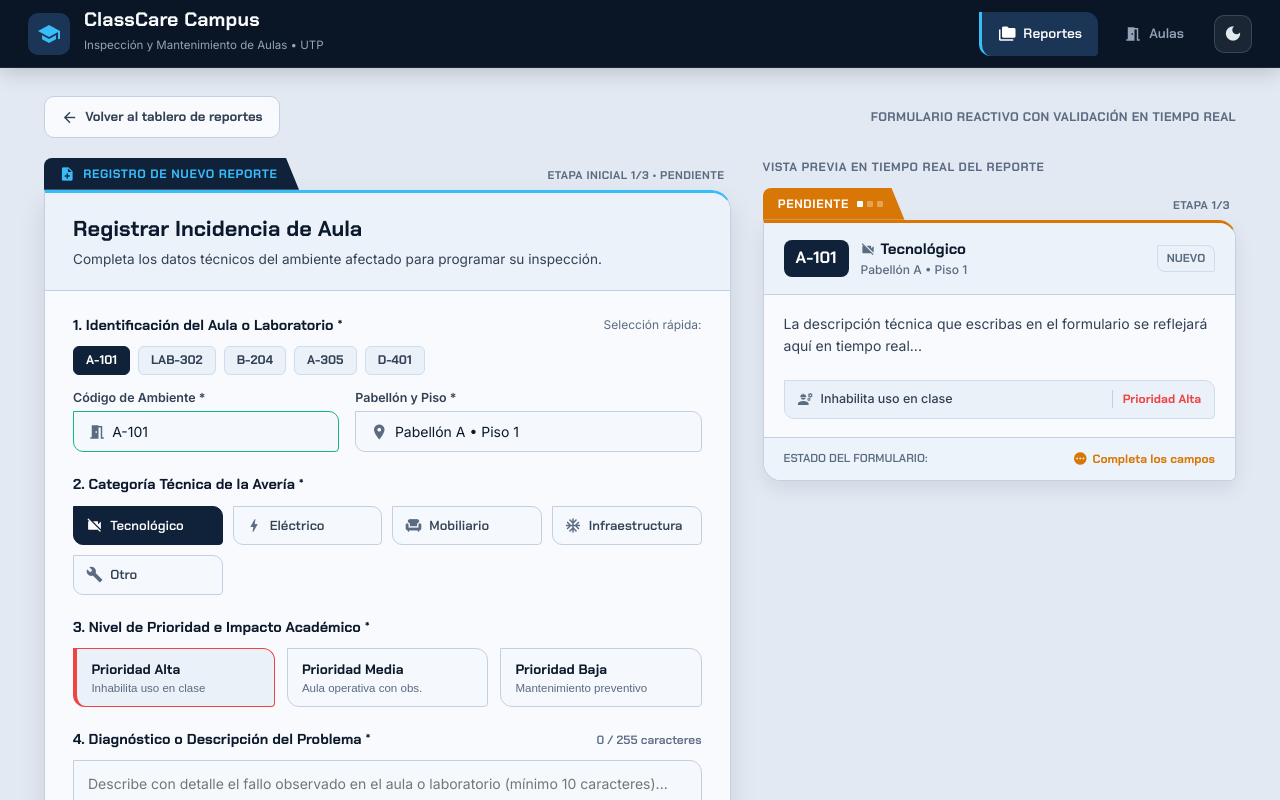
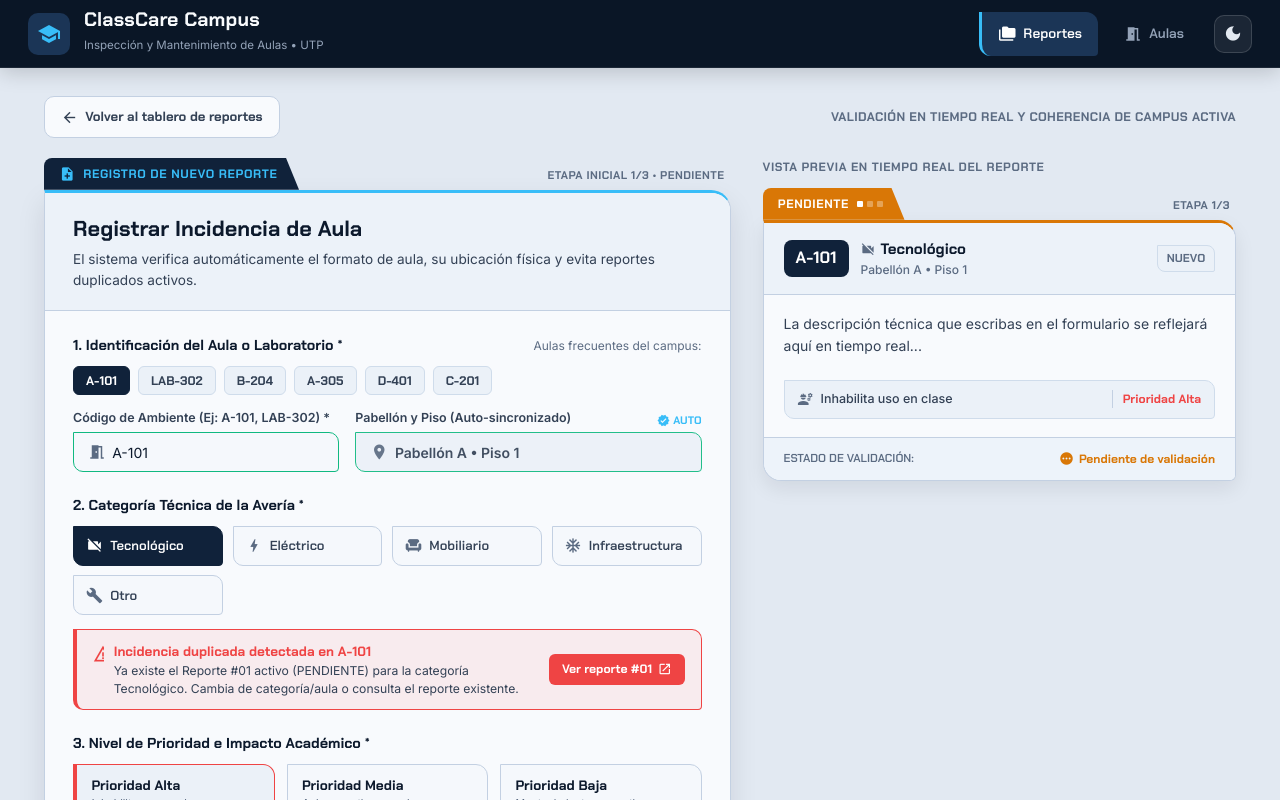
Before and after one commit to Alen-joestar/ClassCareUTP, an Angular app in the folder frontend/: page /reportes/nuevo in a window 1280 px wide. Both pictures are taken after a click on the button "A-101". Shown: the top 800 px of the page. Built offline with nearby package versions, Linux system fonts and the light colour scheme.

Commit message:
feat(frontend): agregar validaciones avanzadas de formato de aula, coherencia automatica de pabellon, diagnostico real y deteccion de duplicados activos

```diff
--- a/frontend/src/app/components/reporte-form/reporte-form.component.html
+++ b/frontend/src/app/components/reporte-form/reporte-form.component.html
@@ -8,7 +8,7 @@
     </a>
 
     <span class="form-hint">
-      FORMULARIO REACTIVO CON VALIDACIÓN EN TIEMPO REAL
+      VALIDACIÓN EN TIEMPO REAL Y COHERENCIA DE CAMPUS ACTIVA
     </span>
   </nav>
 
@@ -29,18 +29,18 @@
           <div>
             <h2 class="form-title">Registrar Incidencia de Aula</h2>
             <p class="form-subtitle">
-              Completa los datos técnicos del ambiente afectado para programar su inspección.
+              El sistema verifica automáticamente el formato de aula, su ubicación física y evita reportes duplicados activos.
             </p>
           </div>
         </header>
 
         <form [formGroup]="reporteForm" (ngSubmit)="onSubmit()" novalidate class="reactive-form">
 
-          <!-- Selección rápida de aula + Input de Código y Ubicación -->
+          <!-- Selección rápida de aula + Input de Código y Ubicación Autocompletada -->
           <div class="field-group">
             <div class="label-row">
               <label for="aulaIdInput" class="field-label">1. Identificación del Aula o Laboratorio *</label>
-              <span class="quick-pick-caption">Selección rápida:</span>
+              <span class="quick-pick-caption">Aulas frecuentes del campus:</span>
             </div>
 
             <div class="quick-rooms-row">
@@ -48,7 +48,7 @@
                 <button
                   type="button"
                   class="room-chip"
-                  [class.active]="f.aulaId.value.toUpperCase() === aula.codigo"
+                  [class.active]="f.aulaId.value.trim().toUpperCase() === aula.codigo"
                   (click)="seleccionarAulaRapida(aula)">
                   {{ aula.codigo }}
                 </button>
@@ -57,7 +57,7 @@
 
             <div class="two-cols-inputs">
               <div class="input-wrapper">
-                <label for="aulaIdInput" class="sub-label">Código de Ambiente *</label>
+                <label for="aulaIdInput" class="sub-label">Código de Ambiente (Ej: A-101, LAB-302) *</label>
                 <div
                   class="m3-field-box"
                   [class.field-invalid]="f.aulaId.invalid && (f.aulaId.touched || f.aulaId.dirty)"
@@ -67,7 +67,7 @@
                     id="aulaIdInput"
                     type="text"
                     formControlName="aulaId"
-                    placeholder="Ej: A-101, LAB-302"
+                    placeholder="Pabellón (A-E o LAB) + Piso + Aula"
                     autocomplete="off"
                   />
                 </div>
@@ -76,34 +76,31 @@
                   <div class="error-msg" role="alert">
                     @if (f.aulaId.errors?.['required']) {
                       <span>El código del aula es obligatorio.</span>
-                    } @else if (f.aulaId.errors?.['pattern']) {
-                      <span>Usa solo letras, números y guiones (ej. A-101).</span>
-                    } @else if (f.aulaId.errors?.['minlength'] || f.aulaId.errors?.['maxlength']) {
-                      <span>Debe tener entre 3 y 12 caracteres.</span>
+                    } @else if (f.aulaId.errors?.['formatoAulaCampus']) {
+                      <span>Formato inválido. Usa Pabellón (A–E o LAB) + guion + 3 dígitos de piso/aula (ej. A-101, B-204, LAB-302).</span>
                     }
                   </div>
                 }
               </div>
 
               <div class="input-wrapper">
-                <label for="ubicacionInput" class="sub-label">Pabellón y Piso *</label>
-                <div
-                  class="m3-field-box"
-                  [class.field-invalid]="f.aulaUbicacion.invalid && (f.aulaUbicacion.touched || f.aulaUbicacion.dirty)">
+                <div class="label-row">
+                  <label for="ubicacionInput" class="sub-label">Pabellón y Piso (Auto-sincronizado)</label>
+                  <span class="auto-sync-tag">
+                    <mat-icon>verified</mat-icon>
+                    <span>AUTO</span>
+                  </span>
+                </div>
+                <div class="m3-field-box m3-field-box--readonly" [class.field-valid]="f.aulaId.valid">
                   <mat-icon>place</mat-icon>
                   <input
                     id="ubicacionInput"
                     type="text"
                     formControlName="aulaUbicacion"
-                    placeholder="Ej: Pabellón A • Piso 1"
+                    readonly
+                    aria-readonly="true"
                   />
                 </div>
-
-                @if (f.aulaUbicacion.invalid && (f.aulaUbicacion.touched || f.aulaUbicacion.dirty)) {
-                  <div class="error-msg" role="alert">
-                    <span>Indica el pabellón y piso (mínimo 5 caracteres).</span>
-                  </div>
-                }
               </div>
             </div>
           </div>
@@ -123,6 +120,25 @@
                 </button>
               }
             </div>
+
+            <!-- Alerta de Validación Nivel 2: Reporte Duplicado Activo -->
+            @if (reporteForm.errors?.['reporteDuplicado']; as dup) {
+              <div class="duplicate-alert-box" role="alert">
+                <div class="duplicate-alert-copy">
+                  <mat-icon>warning_amber</mat-icon>
+                  <div>
+                    <strong>Incidencia duplicada detectada en {{ dup.aulaId }}</strong>
+                    <span>
+                      Ya existe el Reporte #{{ formatCount(dup.id) }} activo ({{ dup.estado }}) para la categoría {{ getCategoriaActual().label }}. Cambia de categoría/aula o consulta el reporte existente.
+                    </span>
+                  </div>
+                </div>
+                <a [routerLink]="['/reportes', dup.id]" class="duplicate-link-btn">
+                  <span>Ver reporte #{{ formatCount(dup.id) }}</span>
+                  <mat-icon>open_in_new</mat-icon>
+                </a>
+              </div>
+            }
           </div>
 
           <!-- Nivel de Prioridad e Impacto -->
@@ -143,14 +159,14 @@
             </div>
           </div>
 
-          <!-- Descripción Técnica con Contador en Tiempo Real -->
+          <!-- Descripción Técnica con Contador de Caracteres Reales (sin espacios extremos) -->
           <div class="field-group">
             <div class="label-row">
               <label for="descripcionInput" class="field-label">4. Diagnóstico o Descripción del Problema *</label>
               <span
                 class="char-counter"
-                [class.counter-warn]="f.descripcion.value.length > 230">
-                {{ f.descripcion.value.length }} / 255 caracteres
+                [class.counter-warn]="getCaracteresReales() > 230">
+                {{ getCaracteresReales() }} / 255 caracteres útiles
               </span>
             </div>
 
@@ -162,15 +178,17 @@
                 id="descripcionInput"
                 rows="4"
                 formControlName="descripcion"
-                placeholder="Describe con detalle el fallo observado en el aula o laboratorio (mínimo 10 caracteres)..."></textarea>
+                placeholder="Describe el problema con al menos 2 palabras descriptivas y 10 caracteres útiles (ej: Proyector sin señal HDMI en el aula)..."></textarea>
             </div>
 
             @if (f.descripcion.invalid && (f.descripcion.touched || f.descripcion.dirty)) {
               <div class="error-msg" role="alert">
-                @if (f.descripcion.errors?.['required']) {
-                  <span>La descripción técnica del problema es obligatoria.</span>
-                } @else if (f.descripcion.errors?.['minlength']) {
-                  <span>Detalla mejor la incidencia (mínimo 10 caracteres, actual: {{ f.descripcion.value.length }}).</span>
+                @if (f.descripcion.errors?.['required'] || f.descripcion.errors?.['soloEspacios']) {
+                  <span>La descripción no puede estar vacía ni contener solo espacios en blanco.</span>
+                } @else if (f.descripcion.errors?.['minlengthReal']) {
+                  <span>Escribe al menos 10 caracteres reales sin contar espacios vacíos (actual: {{ getCaracteresReales() }}).</span>
+                } @else if (f.descripcion.errors?.['diagnosticoIncoherente']) {
+                  <span>Ingresa una descripción real con al menos 2 palabras con sentido técnico (sin caracteres repetidos).</span>
                 } @else if (f.descripcion.errors?.['maxlength']) {
                   <span>Has superado el máximo permitido de 255 caracteres.</span>
                 }
@@ -227,7 +245,7 @@
                     <span>{{ getCategoriaActual().label }}</span>
                   </span>
                   <span class="room-location">
-                    {{ f.aulaUbicacion.value.trim() || 'Pabellón Central • Campus UTP' }}
+                    {{ f.aulaUbicacion.value }}
                   </span>
                 </div>
               </div>
@@ -253,12 +271,12 @@
           </div>
 
           <div class="card-footer">
-            <span class="ticket-date">ESTADO DEL FORMULARIO:</span>
+            <span class="ticket-date">ESTADO DE VALIDACIÓN:</span>
             <span
               class="validation-status-tag"
               [class.valid]="reporteForm.valid">
               <mat-icon>{{ reporteForm.valid ? 'check_circle' : 'pending' }}</mat-icon>
-              <span>{{ reporteForm.valid ? 'Listo para registrar' : 'Completa los campos' }}</span>
+              <span>{{ reporteForm.valid ? 'Listo para registrar' : 'Pendiente de validación' }}</span>
             </span>
           </div>
         </div>
--- a/frontend/src/app/components/reporte-form/reporte-form.component.scss
+++ b/frontend/src/app/components/reporte-form/reporte-form.component.scss
@@ -255,6 +255,98 @@
 
   &.field-valid {
     border-color: #10B981;
+  }
+
+  &--readonly {
+    background-color: var(--impact-bg);
+    opacity: 0.92;
+
+    input {
+      cursor: default;
+      font-weight: 600;
+      color: var(--text-secondary);
+    }
+  }
+}
+
+.auto-sync-tag {
+  font-family: var(--font-display);
+  font-size: 0.68rem;
+  font-weight: 700;
+  color: #38BDF8;
+  display: inline-flex;
+  align-items: center;
+  gap: 0.2rem;
+
+  mat-icon {
+    font-size: 13px;
+    width: 13px;
+    height: 13px;
+  }
+}
+
+.duplicate-alert-box {
+  background-color: rgba(239, 68, 68, 0.08);
+  border: 1px solid #EF4444;
+  border-left: 4px solid #EF4444;
+  border-radius: 0 10px 4px 10px;
+  padding: 0.75rem 1rem;
+  display: flex;
+  flex-wrap: wrap;
+  align-items: center;
+  justify-content: space-between;
+  gap: 0.75rem;
+  margin-top: 0.25rem;
+}
+
+.duplicate-alert-copy {
+  display: flex;
+  align-items: flex-start;
+  gap: 0.6rem;
+  flex: 1;
+  min-width: 220px;
+
+  mat-icon {
+    color: #EF4444;
+    font-size: 20px;
+    width: 20px;
+    height: 20px;
+    margin-top: 2px;
+  }
+
+  strong {
+    font-family: var(--font-display);
+    font-size: 0.84rem;
+    color: #EF4444;
+    display: block;
+  }
+
+  span {
+    font-size: 0.76rem;
+    color: var(--text-secondary);
+    line-height: 1.45;
+    display: block;
+  }
+}
+
+.duplicate-link-btn {
+  background-color: #EF4444;
+  color: #FFFFFF;
+  padding: 0.4rem 0.8rem;
+  border-radius: 6px;
+  font-family: var(--font-display);
+  font-size: 0.76rem;
+  font-weight: 700;
+  display: inline-flex;
+  align-items: center;
+  gap: 0.35rem;
+  text-decoration: none;
+  white-space: nowrap;
+
+  mat-icon {
+    font-size: 14px;
+    width: 14px;
+    height: 14px;
   }
 }
 
--- a/frontend/src/app/components/reporte-form/reporte-form.component.ts
+++ b/frontend/src/app/components/reporte-form/reporte-form.component.ts
@@ -1,5 +1,12 @@
 import { Component, inject } from '@angular/core';
-import { FormBuilder, ReactiveFormsModule, Validators } from '@angular/forms';
+import {
+  AbstractControl,
+  FormBuilder,
+  ReactiveFormsModule,
+  ValidationErrors,
+  ValidatorFn,
+  Validators
+} from '@angular/forms';
 import { Router, RouterLink } from '@angular/router';
 import { MatIconModule } from '@angular/material/icon';
 import { MatSnackBar, MatSnackBarModule } from '@angular/material/snack-bar';
@@ -9,6 +16,49 @@ import { ReporteService } from '../../services/reporte.service';
 interface AulaSugerida {
   codigo: string;
   ubicacion: string;
+}
+
+/**
+ * Validador Nivel 1: Exige formato real de código de aula universitaria:
+ * Prefijo de Pabellón (A, B, C, D, E) o LAB seguido de guion, piso (1-9) y número de 2 dígitos (ej. A-101, LAB-302).
+ */
+function codigoAulaCampusValidator(): ValidatorFn {
+  const regex = /^(?:[A-Ea-e]|LAB|lab)-[1-9]\d{2}$/;
+  return (control: AbstractControl): ValidationErrors | null => {
+    const raw = (control.value ?? '').trim();
+    if (!raw) {
+      return null; // Lo maneja Validators.required
+    }
+    return regex.test(raw) ? null : { formatoAulaCampus: true };
+  };
+}
+
+/**
+ * Validador Nivel 1: Evita bypass por espacios en blanco y exige al menos
+ * 10 caracteres reales, mínimo 2 palabras con letras y sin caracteres repetidos sin sentido.
+ */
+function diagnosticoRealValidator(): ValidatorFn {
+  const minDosPalabrasConLetras = /[A-Za-zÁÉÍÓÚáéíóúÑñ]{2,}\s+[A-Za-zÁÉÍÓÚáéíóúÑñ]{2,}/;
+  const caracteresRepetidos = /(.)\1{5,}/;
+
+  return (control: AbstractControl): ValidationErrors | null => {
+    const raw = (control.value ?? '');
+    const trimmed = raw.trim();
+
+    if (!raw) {
+      return null; // Lo maneja Validators.required
+    }
+    if (trimmed.length === 0) {
+      return { soloEspacios: true };
+    }
+    if (trimmed.length < 10) {
+      return { minlengthReal: { requiredLength: 10, actualLength: trimmed.length } };
+    }
+    if (!minDosPalabrasConLetras.test(trimmed) || caracteresRepetidos.test(trimmed)) {
+      return { diagnosticoIncoherente: true };
+    }
+    return null;
+  };
 }
 
 @Component({
@@ -33,7 +83,8 @@ export class ReporteFormComponent {
     { codigo: 'LAB-302', ubicacion: 'Pabellón C • Piso 3' },
     { codigo: 'B-204', ubicacion: 'Pabellón B • Piso 2' },
     { codigo: 'A-305', ubicacion: 'Pabellón A • Piso 3' },
-    { codigo: 'D-401', ubicacion: 'Pabellón D • Piso 4' }
+    { codigo: 'D-401', ubicacion: 'Pabellón D • Piso 4' },
+    { codigo: 'C-201', ubicacion: 'Pabellón C • Piso 2' }
   ];
 
   readonly categorias: { valor: TipoProblema; label: string; icono: string }[] = [
@@ -50,38 +101,94 @@ export class ReporteFormComponent {
     { valor: 'BAJA', label: 'Prioridad Baja', impacto: 'Mantenimiento preventivo' }
   ];
 
-  // Formulario Reactivo tipado y con validaciones en tiempo real (Semana 13)
-  readonly reporteForm = this.fb.nonNullable.group({
+  // Formulario Reactivo con Validaciones Nivel 1 y Nivel 2
+  readonly reporteForm = this.fb.nonNullable.group(
+    {
       aulaId: [
         '',
         [
           Validators.required,
-        Validators.minLength(3),
           Validators.maxLength(12),
-        Validators.pattern(/^[A-Za-z0-9-]+$/)
+          codigoAulaCampusValidator()
         ]
       ],
       aulaUbicacion: [
-      'Pabellón A • Piso 1',
-      [Validators.required, Validators.minLength(5), Validators.maxLength(60)]
+        'Se asigna automáticamente según el código de aula',
+        [Validators.required]
       ],
       tipoProblema: ['TECNOLOGICO' as TipoProblema, [Validators.required]],
       prioridad: ['ALTA' as Prioridad, [Validators.required]],
       descripcion: [
         '',
-      [Validators.required, Validators.minLength(10), Validators.maxLength(255)]
+        [
+          Validators.required,
+          Validators.maxLength(255),
+          diagnosticoRealValidator()
         ]
+      ]
+    },
+    {
+      validators: [this.reporteDuplicadoValidator()]
+    }
+  );
+
+  constructor() {
+    // Nivel 2: Autocompletado automático de Pabellón y Piso según el código del aula
+    this.f.aulaId.valueChanges.subscribe(valor => {
+      const ubicacionCalculada = this.deducirUbicacionDesdeCodigo(valor);
+      this.f.aulaUbicacion.setValue(ubicacionCalculada, { emitEvent: false });
     });
+  }
 
   get f() {
     return this.reporteForm.controls;
   }
 
+  /**
+   * Validador Nivel 2 (a nivel de FormGroup):
+   * Impide registrar un reporte si ya existe uno PENDIENTE o EN_ATENCION
+   * para la misma aula y la misma categoría técnica.
+   */
+  private reporteDuplicadoValidator(): ValidatorFn {
+    return (group: AbstractControl): ValidationErrors | null => {
+      const aulaId = group.get('aulaId')?.value ?? '';
+      const tipo = group.get('tipoProblema')?.value as TipoProblema;
+      if (!aulaId || !tipo) {
+        return null;
+      }
+
+      const duplicado = this.reporteService.buscarDuplicadoActivo(aulaId, tipo);
+      if (duplicado) {
+        return {
+          reporteDuplicado: {
+            id: duplicado.id,
+            aulaId: duplicado.aulaId,
+            estado: duplicado.estado
+          }
+        };
+      }
+      return null;
+    };
+  }
+
+  /**
+   * Deduce automáticamente el Pabellón y Piso a partir del código (ej. B-204 -> Pabellón B • Piso 2)
+   * garantizando cero incoherencias entre código de aula y ubicación física.
+   */
+  deducirUbicacionDesdeCodigo(codigoRaw: string): string {
+    const limpio = codigoRaw.trim().toUpperCase();
+    const match = limpio.match(/^([A-E]|LAB)-([1-9])\d{2}$/);
+    if (!match) {
+      return 'Ingresa un código válido (ej. A-101, LAB-302)';
+    }
+    const prefijo = match[1];
+    const piso = match[2];
+    const pabellon = prefijo === 'LAB' ? 'Pabellón C (Laboratorios)' : `Pabellón ${prefijo}`;
+    return `${pabellon} • Piso ${piso}`;
+  }
+
   seleccionarAulaRapida(aula: AulaSugerida): void {
-    this.reporteForm.patchValue({
-      aulaId: aula.codigo,
-      aulaUbicacion: aula.ubicacion
-    });
+    this.f.aulaId.setValue(aula.codigo);
     this.f.aulaId.markAsDirty();
     this.f.aulaId.markAsTouched();
   }
@@ -99,7 +206,7 @@ export class ReporteFormComponent {
   limpiarFormulario(): void {
     this.reporteForm.reset({
       aulaId: '',
-      aulaUbicacion: 'Pabellón A • Piso 1',
+      aulaUbicacion: 'Ingresa un código válido (ej. A-101, LAB-302)',
       tipoProblema: 'TECNOLOGICO',
       prioridad: 'ALTA',
       descripcion: ''
@@ -126,6 +233,14 @@ export class ReporteFormComponent {
     this.router.navigate(['/reportes']);
   }
 
+  getCaracteresReales(): number {
+    return this.f.descripcion.value.trim().length;
+  }
+
+  formatCount(count: number): string {
+    return String(count).padStart(2, '0');
+  }
+
   getCategoriaActual() {
     const actual = this.f.tipoProblema.value;
     return this.categorias.find(c => c.valor === actual) ?? this.categorias[0];
```
Also changed, not shown: frontend/src/app/services/reporte.service.ts (+18 -1 lines). Lines whose indentation alone changed are shown as unchanged.
